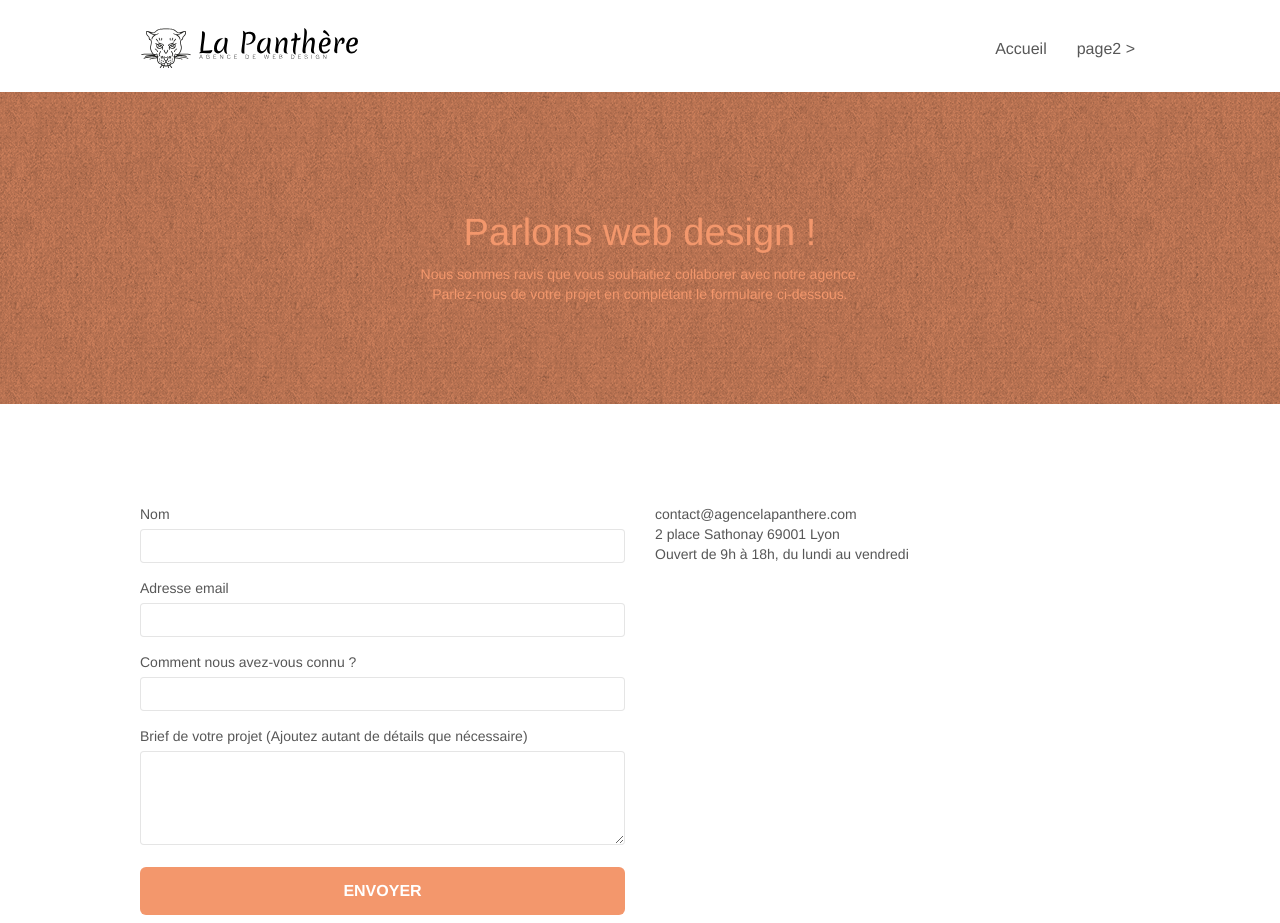
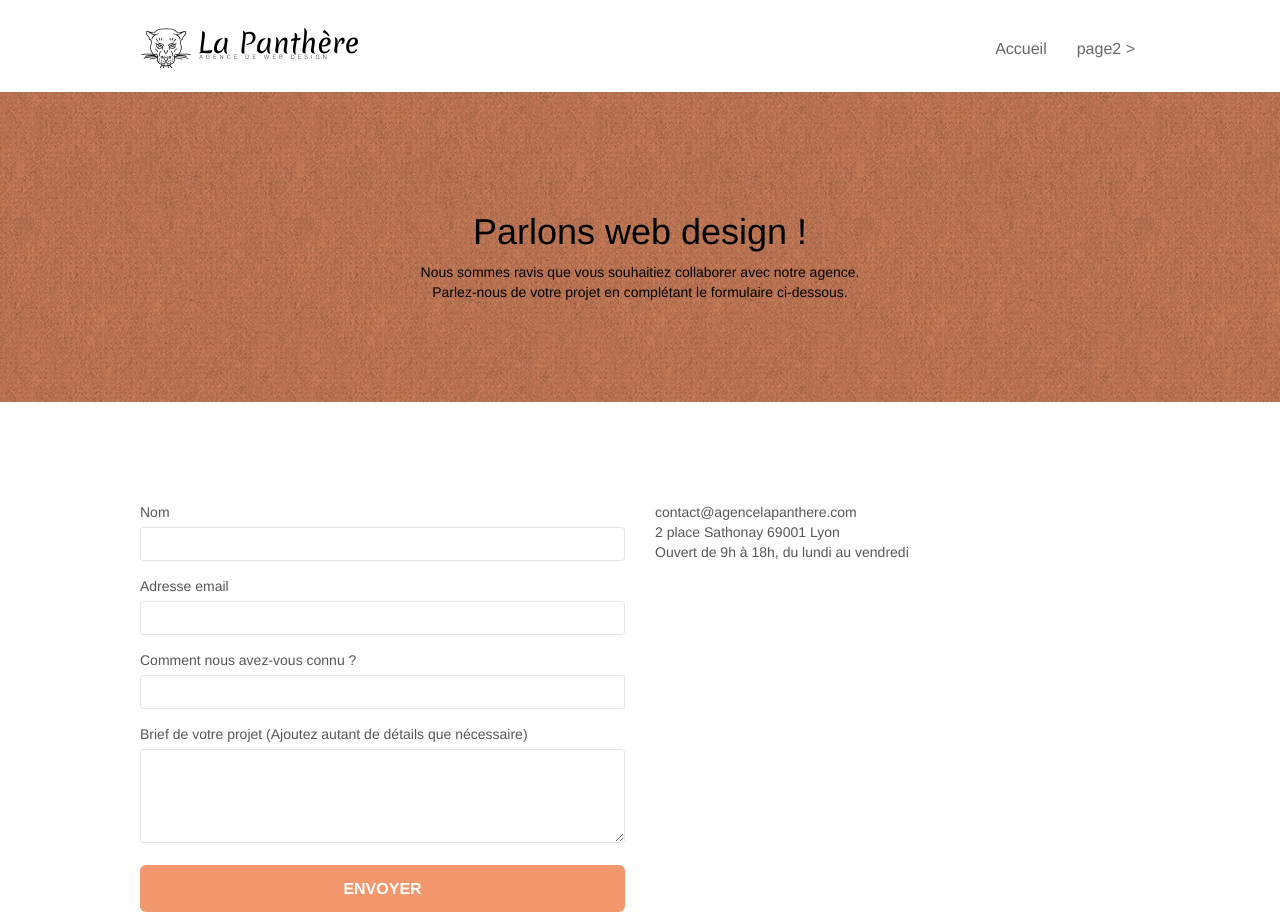
Before and after one commit to Codadrien/P4, a plain HTML site: page page2.html in a window 1280 px wide. Shown: the top 923 px of the page. Drawn offline with nearby package versions, Linux system fonts and the light colour scheme; files that its build step writes are made by us from their sources; a script that the page names is missing.

Commit message:
correction titre non visible

```diff
--- a/page2.html
+++ b/page2.html
@@ -69,10 +69,10 @@
 			<div class="container bloc-lg">
 				<div class="row">
 					<div class="col-sm-12">
-						<h1 class="text-center hero-bloc-text tc-white">
+						<h1 class="h1-contact text-center">
 							Parlons web design !
 						</h1>
-						<p class="text-center mg-lg tc-white tight-width-whitespace">
+						<p class="h1-contact text-center mg-lg tight-width-whitespace">
 							Nous sommes ravis que vous souhaitiez collaborer avec notre agence.<br>
 							Parlez-nous de votre projet en complétant le formulaire ci-dessous.
 						</p>
--- a/style.css
+++ b/style.css
@@ -651,7 +651,7 @@ label,
 a {
     font-family: "helvetica";
     font-weight: 400;
-    color: #575757!important;
+    color: #575757;
 }
 
 .container {
@@ -660,6 +660,7 @@ a {
 
 .hero-bloc-text {
     font-size: 38px;
+    color: #000000;
 }
 
 .hero-bloc-text-sub {
@@ -718,8 +719,8 @@ h3 {
     box-shadow: 0px 0px 0px #000000;
 }
 
-h1 {
-    color: #333333!important;
+.h1-contact{
+    color: black;
 }
 
 h3{
@@ -727,7 +728,7 @@ h3{
 }
 
 h4 {
-    color: #333333!important;
+    color: #333333;
 }
 
 .icons {
@@ -775,7 +776,7 @@ h4 {
 }
 
 .tc-white {
-    color: #F3976C!important;
+    color: #F3976C;
 }
 
 .btn-atomic-tangerine {
```
